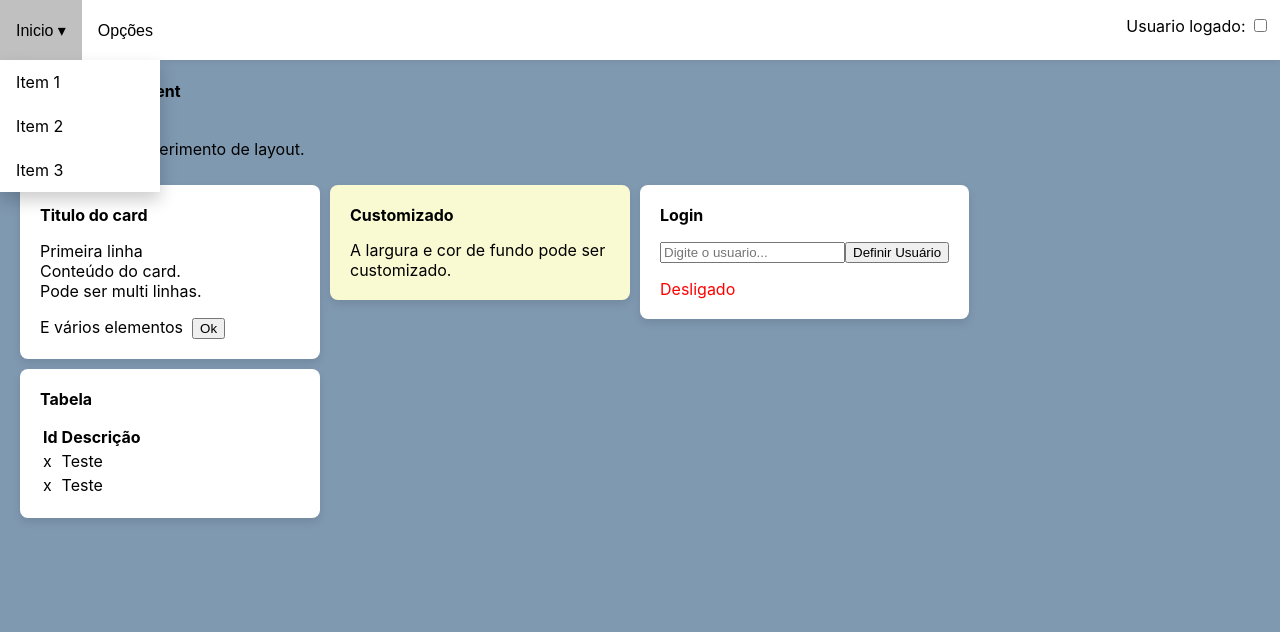
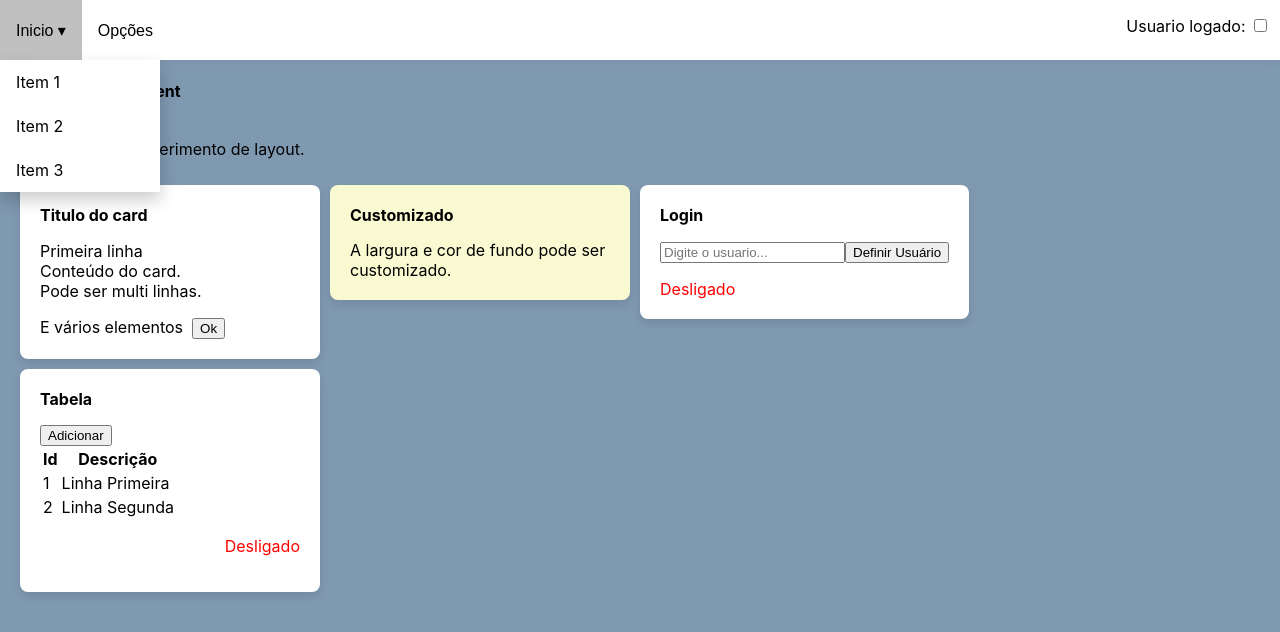
Before and after one commit to igueslacerda/reactnstatic, a React (Create React App) app: page / in a window 1280 px wide. Shown: the top 632 px of the page. Built offline with nearby package versions, Linux system fonts and the light colour scheme.

Commit message:
Componente DTable com mapeamento de colunas;

```diff
--- a/src/componentes/CardTabela.js
+++ b/src/componentes/CardTabela.js
@@ -1,19 +1,58 @@
+import { useCallback, useMemo, useReducer } from "react";
 import Card from "./Card";
 import DTable from "./DTable";
+import { useGlobalContext } from "../contexts/GlobalContext";
+
+const tableReducer = (state, action) => {
+  switch (action.type) {
+    case "ADD_ROW":
+      return [...state, action.payload];
+    case "REMOVE_ROW":
+      return state.filter((_, index) => index !== action.payload);
+    case "RESET":
+      return action.payload;
+    default:
+      return state;
+  }
+};
+
+const dadosIniciais = [
+  { id: 1, descricao: "Linha Primeira" },
+  { id: 2, descricao: "Linha Segunda" },
+];
 
 const CardTabela = () => {
-  const colunas = [
-    { titulo: "Id", propriedade: "id", key: true },
-    { titulo: "Descrição", propriedade: "descricao" },
-  ];
-  const dados = [
-    { id: 1, descricao: "Linha Primeira" },
-    { id: 2, descricao: "Linha Segunda" },
-  ];
+  const { ligado } = useGlobalContext();
+  const [linhas, dispatch] = useReducer(tableReducer, dadosIniciais);
 
+  const colunas = useMemo(
+    () => [
+      { titulo: "Id", propriedade: "id", key: true },
+      { titulo: "Descrição", propriedade: "descricao" },
+    ],
+    []
+  );
+
+  const addRowClick = useCallback(() => {
+    dispatch({
+      type: "ADD_ROW",
+      payload: {
+        id: (linhas?.length ?? 0) + 1,
+        descricao: "Linha adicionada xx",
+      },
+    });
+  }, [linhas]);
+
+  //console.log("Renderizou o card tabela");
   return (
     <Card titulo="Tabela">
-      <DTable colunas={colunas} dados={dados} />
+      <button onClick={addRowClick}>Adicionar</button>
+      <DTable colunas={colunas} dados={linhas} />
+      <p style={{ textAlign: "end" }}>
+        <label style={{ color: ligado ? "green" : "red" }}>
+          {ligado ? "Ligado" : "Desligado"}
+        </label>
+      </p>
     </Card>
   );
 };
--- a/src/componentes/CardUsuario.js
+++ b/src/componentes/CardUsuario.js
@@ -3,14 +3,14 @@ import { useGlobalContext } from "../contexts/GlobalContext";
 import Card from "./Card";
 
 const CardUsuario = () => {
-  const { ligado, definirUsuario, logRenders } = useGlobalContext();
+  const { ligado, definirUsuario } = useGlobalContext();
   const inputRef = useRef(null);
 
   const handleClick = () => {
     definirUsuario(inputRef.current.value);
   };
 
-  if (logRenders) console.log("Renderizou o card usuário", ligado);
+  console.log("Renderizou o card usuário", ligado);
   return (
     <Card titulo="Login">
       <p>
--- a/src/componentes/DTable.js
+++ b/src/componentes/DTable.js
@@ -1,5 +1,4 @@
 import React from "react";
-import { useGlobalContext } from "../contexts/GlobalContext";
 
 function findRowKey(linha, propriedade, indice) {
   let valor = null;
@@ -8,16 +7,18 @@ function findRowKey(linha, propriedade, indice) {
   return valor;
 }
 
-const DTable = ({ colunas, dados }) => {
-  const { logRenders } = useGlobalContext();
+const DTable = React.memo(({ colunas, dados }) => {
   const colKey = colunas?.find((c) => c.Key === true)?.propriedade;
 
-  if (logRenders) console.log("Renderizou a tabela");
+  console.log("Renderizou a tabela");
+  if (colunas)
     return (
       <table>
         <thead>
           <tr>
-          {colunas && colunas.map((col, ix) => <th key={ix}>{col.titulo}</th>)}
+            {colunas.map((col, ix) => (
+              <th key={ix}>{col.titulo}</th>
+            ))}
           </tr>
         </thead>
         <tbody>
@@ -25,15 +26,16 @@ const DTable = ({ colunas, dados }) => {
             dados.map((li, ix) => {
               const key = findRowKey(li, colKey, ix);
               return (
-              <tr key={key}>
-                <td>x</td>
-                <td>Teste</td>
+                <tr key={`tbrow-${key}`}>
+                  {colunas.map((col, ix) => (
+                    <td>{li[col.propriedade]}</td>
+                  ))}
                 </tr>
               );
             })}
         </tbody>
       </table>
     );
-};
+});
 
 export default DTable;
--- a/src/componentes/MenuTop.js
+++ b/src/componentes/MenuTop.js
@@ -3,9 +3,9 @@ import { useGlobalContext } from "../contexts/GlobalContext";
 import "./componentesCss/MenuTop.css";
 
 const MenuTop = () => {
-  const { user, ligado, toggleLigado, logRenders } = useGlobalContext();
+  const { user, ligado, toggleLigado } = useGlobalContext();
 
-  if (logRenders) console.log("Renderizou o menu");
+  console.log("Renderizou o menu");
   return (
     <div className="menuTop">
       <div className="dropdown">
--- a/src/contexts/GlobalContext.js
+++ b/src/contexts/GlobalContext.js
@@ -59,12 +59,10 @@ export const GlobalContextProvider = ({ children }) => {
       ligado: state.ligado,
       definirUsuario,
       toggleLigado,
-      logRenders: false,
     }),
     [state.user, state.ligado, definirUsuario, toggleLigado]
   );
-  if (memoizedValue.logRenders)
-    console.log("Contexto atualizado:", memoizedValue);
+  //console.log("Contexto atualizado:", memoizedValue);
 
   return (
     <GlobalContext.Provider value={memoizedValue}>
```
Lines whose indentation alone changed are shown as unchanged.
